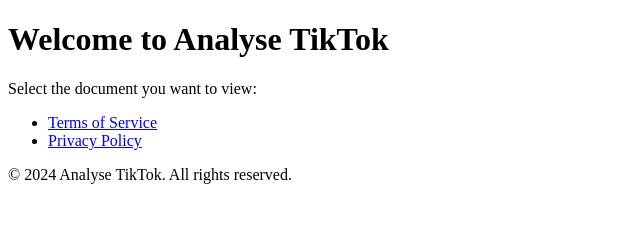
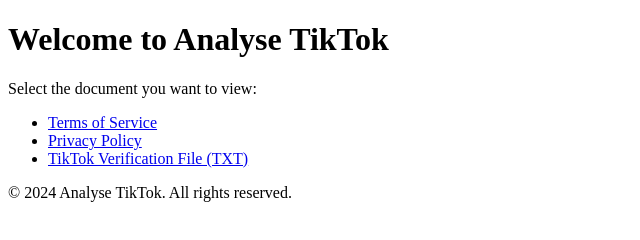
Before and after one commit to Keyfzer/Terms-, a plain HTML site: page index.html in a window 1280 px wide. Shown: the whole page, without its empty margins (0-640 px from the left). Drawn offline with Linux system fonts and the light colour scheme.

Commit message:
Update index.html

```diff
--- a/index.html
+++ b/index.html
@@ -14,6 +14,7 @@
         <ul>
             <li><a href="TermsOfService.html">Terms of Service</a></li>
             <li><a href="PrivacyPolicy.html">Privacy Policy</a></li>
+            <li><a href="tiktok-site-verification.txt" download>TikTok Verification File (TXT)</a></li>
         </ul>
     </main>
     <footer>
```
